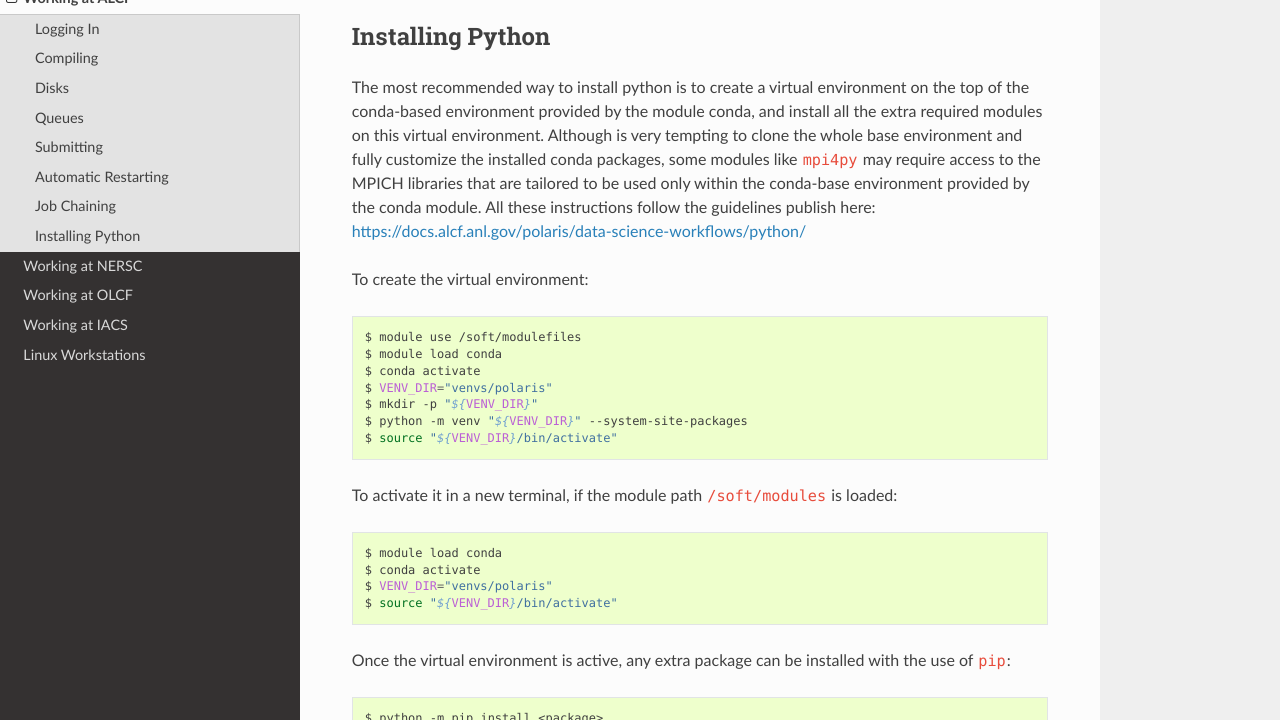
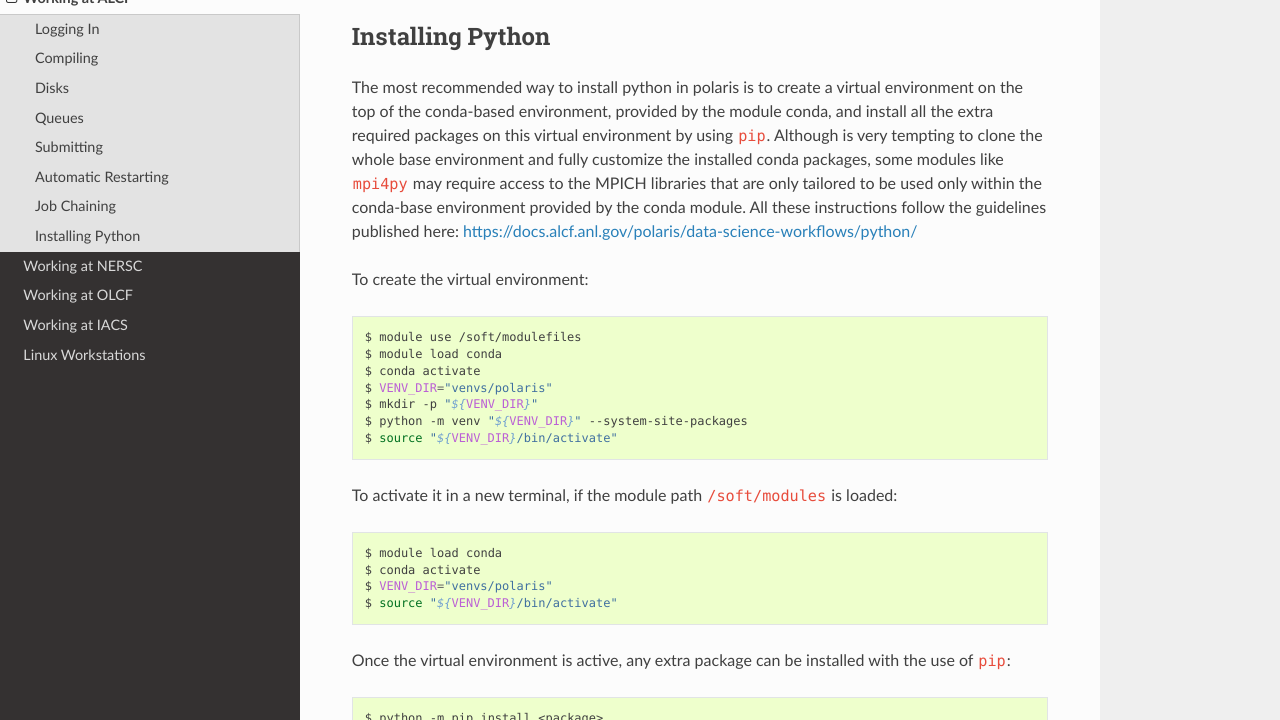
Before and after one commit to AMReX-Astro/workflow, a Sphinx documentation site: the page built from sphinx_docs/source/alcf.rst, in a window 1280 px wide and 900 px high, scrolled down 2147 px, cut to the strip 180-900 px from the top of the window. Built offline with Sphinx 7.4.7 and the Read the Docs theme 2.0.0, drawn with Linux system fonts in a browser that asks for light colours.

Commit message:
ammending typos

```diff
--- a/sphinx_docs/source/alcf.rst
+++ b/sphinx_docs/source/alcf.rst
@@ -112,13 +112,13 @@
 Installing Python
 =================
 
-The most recommended way to install python is to create a virtual environment
-on the top of the conda-based environment provided by the module conda, and install all the extra
-required modules on this virtual environment. Although is very tempting
+The most recommended way to install python in polaris is to create a virtual environment
+on the top of the conda-based environment, provided by the module conda, and install all the extra
+required packages on this virtual environment by using ``pip``. Although is very tempting
 to clone the whole base environment and fully customize the installed conda packages, some
-modules like ``mpi4py`` may require access to the MPICH libraries that are tailored to be
+modules like ``mpi4py`` may require access to the MPICH libraries that are only tailored to be
 used only within the conda-base environment provided by the conda module. All these instructions
-follow the guidelines publish here: https://docs.alcf.anl.gov/polaris/data-science-workflows/python/
+follow the guidelines published here: https://docs.alcf.anl.gov/polaris/data-science-workflows/python/
 
 To create the virtual environment:
 
```
